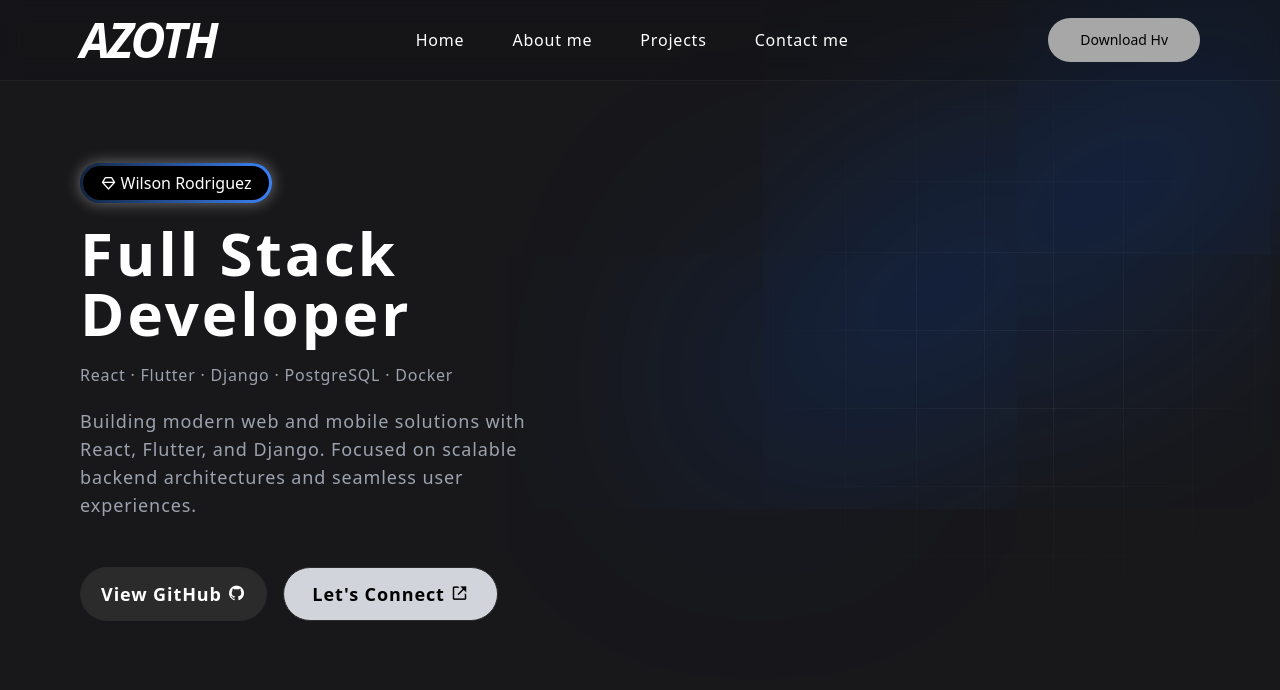
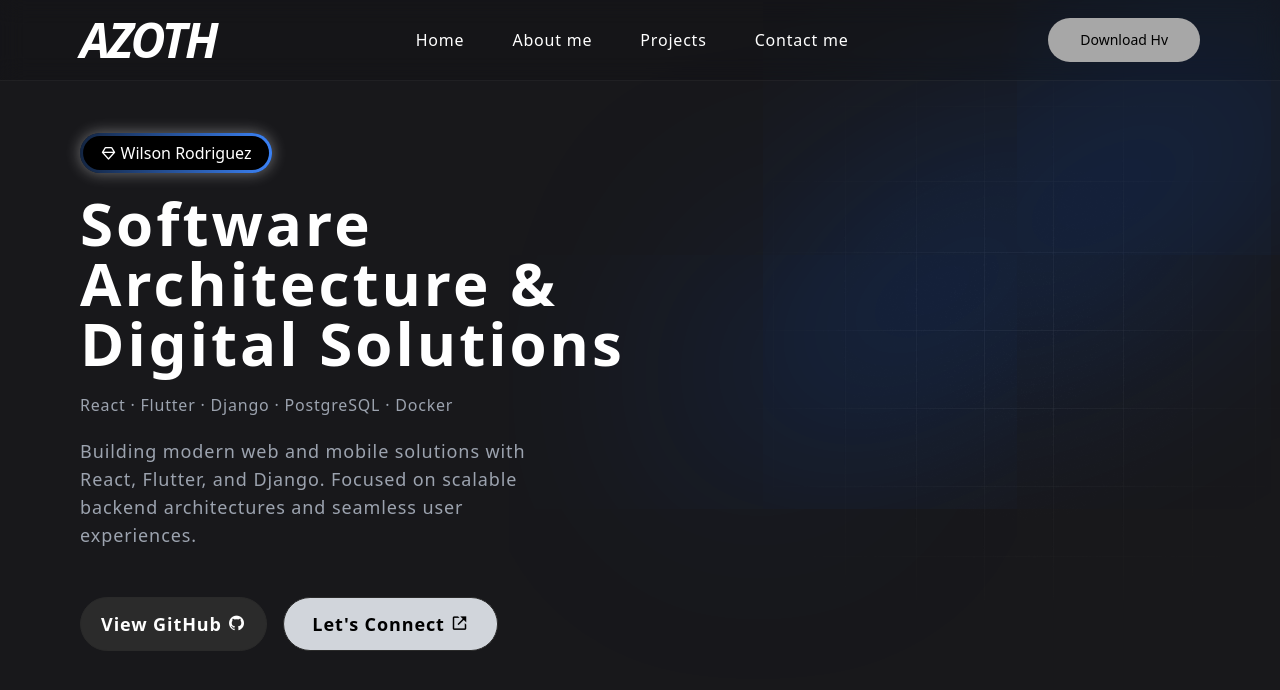
Before and after one commit to Wison-tech/Portfolio, a React (Vite) app: page / in a window 1280 px wide. Shown: the top 690 px of the page. Built offline with nearby package versions, Linux system fonts and the light colour scheme.

Commit message:
feat: setup automatic sitemap generation

```diff
--- a/src/App.jsx
+++ b/src/App.jsx
@@ -13,7 +13,9 @@ export default function App() {
     <>
       {/* Metadatos base que se aplicarán si una página no los define */}
       <Helmet>
-        <title>Wilson Rodriguez | Full Stack Developer</title>
+        <title>
+          Wilson Rodriguez |Software Architecture & Digital Solutions
+        </title>
         <meta
           name="google-site-verification"
           content="7MYpcBhTP4rNk6Sdokv6579T_t8LjrTjckD76CCjaqQ"
@@ -31,7 +33,7 @@ export default function App() {
         <meta property="og:title" content="AZOTH | Expert Digital Solutions" />
         <meta
           property="og:description"
-          content="Wilson Rodriguez's professional portfolio. Full Stack development of web and mobile applications using modern technologies."
+          content="Azoth's professional. Full Stack development of web and mobile applications using modern technologies."
         />
         <meta property="og:url" content="https://azoth-dev.vercel.app/" />
         <meta property="og:type" content="website" />
--- a/src/Pages/Home/Hero.jsx
+++ b/src/Pages/Home/Hero.jsx
@@ -71,10 +71,11 @@ useEffect(() => {
           className="text-3xl sm:text-4xl md:text-5xl
           lg:text-6xl font-semibold tracking-wider my-5 text-white"
         >
-          Full Stack Developer
+          Software Architecture & Digital Solutions
         </h1>
 
-        <h5 translate="no"
+        <h5
+          translate="no"
           className="my-5 text-1xl font-regular tracking-wider
           text-gray-400 max-w-[25rem] lg:max-w-[30rem]"
         >
@@ -114,8 +115,7 @@ useEffect(() => {
             target="_blank"
             rel="noopener noreferrer"
           >
-            Let's Connect{" "}
-            <i className="bx bx-link-external"></i>
+            Let's Connect <i className="bx bx-link-external"></i>
           </a>
         </div>
       </div>
@@ -135,7 +135,8 @@ useEffect(() => {
               data-aos="fade-up"
             />
           </div>
-        ) : loadSpline &&(
+        ) : (
+          loadSpline && (
             /* Renderiza Spline solo en Desktop */
             <Spline
               data-aos="fade-zoom-in"
@@ -147,6 +148,7 @@ useEffect(() => {
  sm:left-[-2%] h-full"
               scene="https://draft.spline.design/VKwS9DEkdnA-hAhR/scene.splinecode"
             />
+          )
         )}
       </div>
     </section>
--- a/src/Pages/Home/Home.jsx
+++ b/src/Pages/Home/Home.jsx
@@ -29,7 +29,7 @@ const Home = () => {
         <meta property="og:title" content="AZOTH | Expert Digital Solutions" />
         <meta
           property="og:description"
-          content="Wilson Rodriguez's professional portfolio. Full Stack development of web and mobile applications using modern technologies."
+          content="Wilson Rodriguez's professional. Full Stack development of web and mobile applications using modern technologies."
         />
         <meta property="og:url" content="https://azoth-dev.vercel.app/" />
         <meta property="og:type" content="website" />
```
Lines whose indentation alone changed are shown as unchanged.
